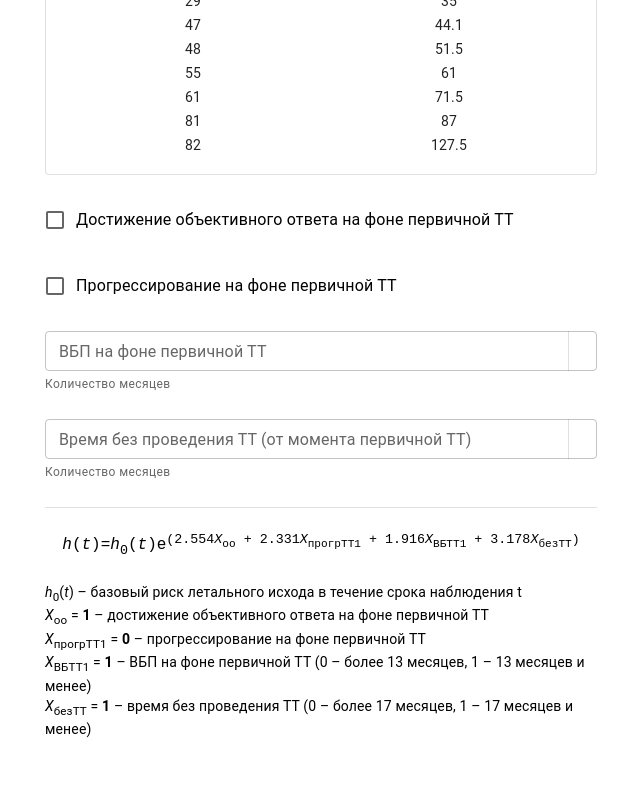
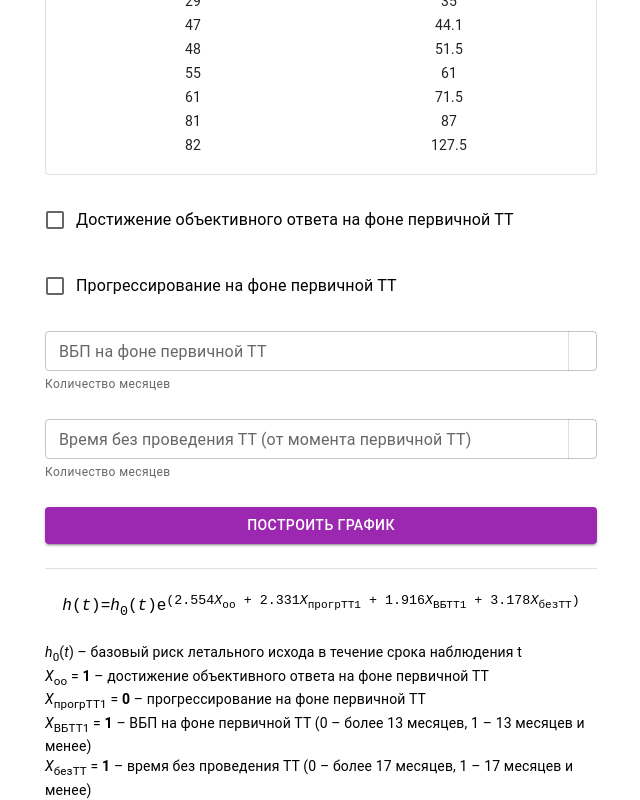
Before and after one commit to anastasiapudina/tt-online-calculator, a React (Vite) app: page / in a window 1280 px wide. Shown: the part 421-1221 px from the top of the page, without its empty margins (319-959 px from the left). Before the commit the page ends 1160 px from the top, so only its background shows below. Built offline with nearby package versions, Linux system fonts and the light colour scheme; some icons are missing.

Commit message:
Add: Chart

```diff
--- a/package.json
+++ b/package.json
@@ -16,6 +16,7 @@
 		"@emotion/styled": "^11.14.1",
 		"@mui/icons-material": "^7.3.6",
 		"@mui/material": "^7.3.6",
+		"@mui/x-charts": "^8.25.0",
 		"@mui/x-data-grid": "^8.23.0",
 		"mobx": "^6.15.0",
 		"mobx-react-lite": "^4.1.1",
--- a/src/App.tsx
+++ b/src/App.tsx
@@ -9,11 +9,13 @@ import {
 	Stack,
 	Box,
 	Divider,
+	Button,
 } from "@mui/material"
 import NumberField from "./components/NumberField"
 import { BaseRiskValues } from "./store/constants"
 import { observer } from "mobx-react-lite"
 import { Store } from "./store/store"
+import { LineChart } from "@mui/x-charts"
 
 const lightTheme = createTheme({
 	palette: {
@@ -132,6 +134,31 @@ export const App = observer(() => {
 						onValueChange={Store.setTimeWithoutTherapy}
 						value={Store.timeWithoutTherapy}
 					/>
+					{!!Store.grahpData.length && (
+						<LineChart
+							xAxis={[{ data: BaseRiskValues.map(item => item.period) }]}
+							series={[
+								{
+									data: Store.grahpData,
+									type: "line",
+									strictStepCurve: true,
+									curve: "stepBefore",
+									showMark: false,
+								},
+							]}
+							height={300}
+							grid={{ vertical: true, horizontal: true }}
+						/>
+					)}
+					<Button
+						color="secondary"
+						variant="contained"
+						onClick={Store.buildGraph}>
+						{!!Store.grahpData.length
+							? "Перестроить график"
+							: "Построить график"}
+					</Button>
+
 					<Divider />
 					<Box
 						sx={{
--- a/src/store/constants.ts
+++ b/src/store/constants.ts
@@ -16,4 +16,4 @@ export const BaseRiskValues = [
 	{ id: 15, period: 61.0, survival: 71.5 },
 	{ id: 16, period: 81.0, survival: 87.0 },
 	{ id: 17, period: 82.0, survival: 127.5 },
-]
+] as const
--- a/src/store/store.ts
+++ b/src/store/store.ts
@@ -21,6 +21,9 @@ class AppStore {
 			timeWithoutTherapy: observable,
 			setTimeWithoutTherapy: action.bound,
 			timeWithoutTherapyBool: computed,
+
+			grahpData: observable,
+			buildGraph: action.bound,
 		})
 	}
 
@@ -68,14 +71,33 @@ class AppStore {
 		return this.timeWithoutTherapy! <= 17
 	}
 
-	get totalRisk() {
+	/** Считает степень */
+	private countDegree() {
 		const degree =
 			2.554 * Number(!this.objectiveAnswer) +
 			2.331 * Number(this.progressOnPrimaryTherapy) +
 			1.916 * Number(this.timeWithoutProgressionOnPrimaryTherapyBool) +
 			3.178 * Number(this.timeWithoutTherapyBool)
 
-		return (this.baseRisk || 0) * Math.exp(degree)
+		return degree
+	}
+
+	/** Считает h(t) */
+	private countTotalRisk(baseRisk: number) {
+		return baseRisk * Math.exp(this.countDegree())
+	}
+
+	get totalRisk() {
+		return this.countTotalRisk(this.baseRisk || 0)
+	}
+
+	/** набор h(t) для графика, набор значений t берем из таблицы BaseRiskValues поле period */
+	public grahpData: number[] = []
+
+	public buildGraph() {
+		this.grahpData = BaseRiskValues.map(value =>
+			this.countTotalRisk(value.survival)
+		)
 	}
 }
 
```
Also changed, not shown: 1 other file (tests, documents, lock files or other folders).
